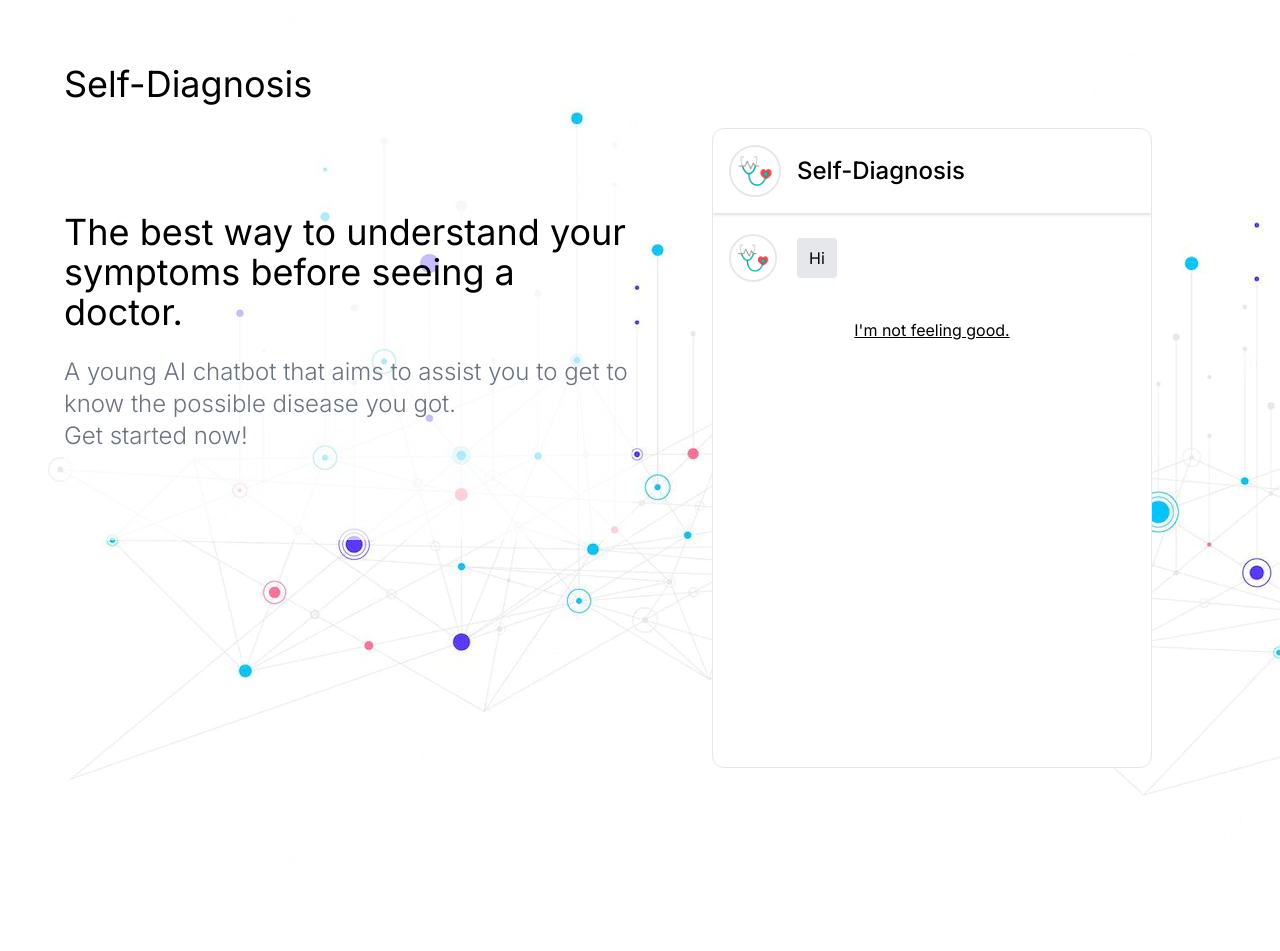
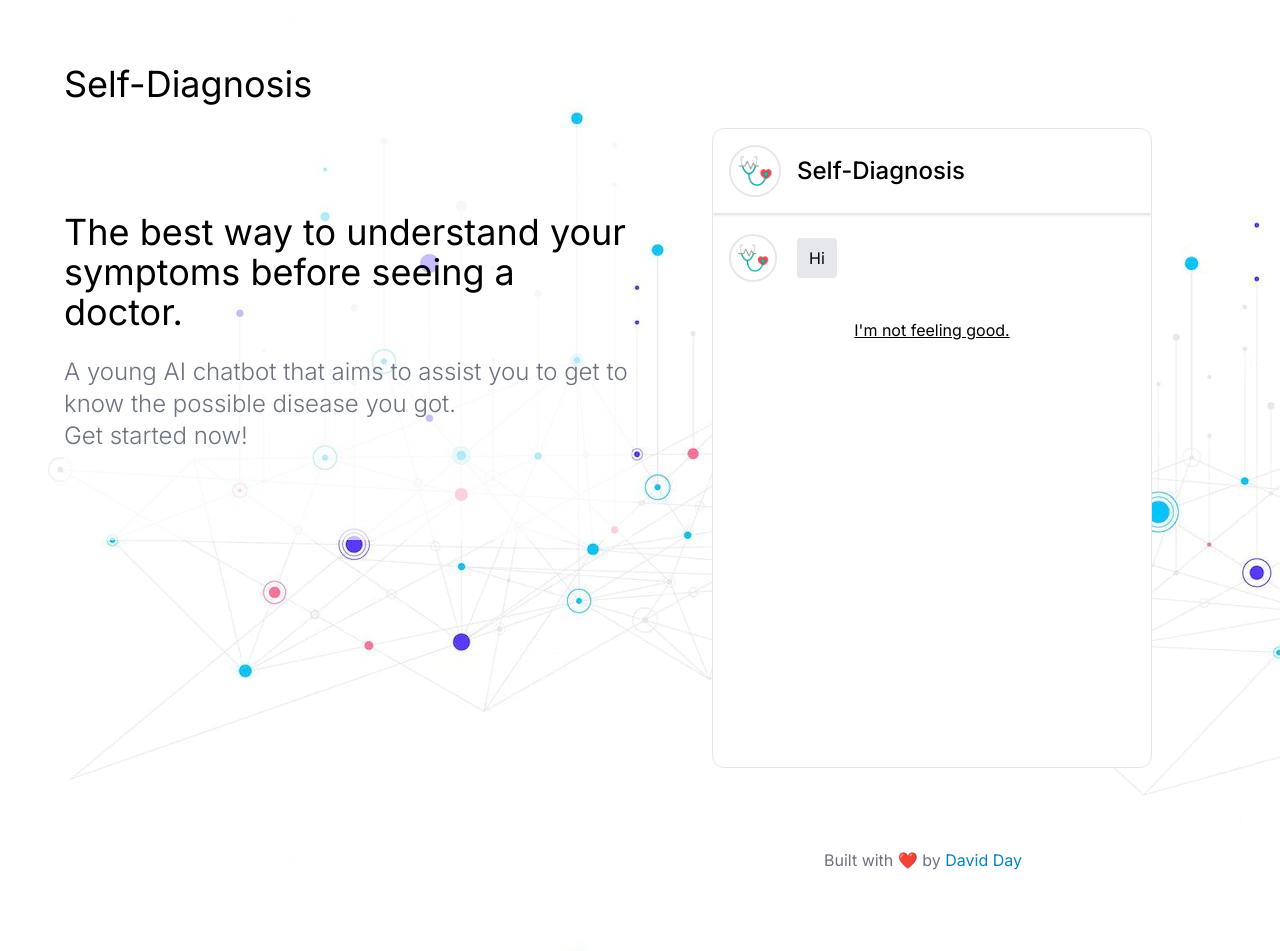
Before and after one commit to daviddaytw/Self-Diagnosis, a Next.js app: page / in a window 1280 px wide. Shown: the top 951 px of the page. Before the commit the page ends 896 px from the top, so only its background shows below. Built offline with nearby package versions, Linux system fonts and the light colour scheme; grey boxes are pictures that could not be loaded.

Commit message:
Add author info.

```diff
--- a/app/page.tsx
+++ b/app/page.tsx
@@ -19,6 +19,11 @@ export default function Home() {
           <DemoChat />
         </div>
       </div>
+
+      <footer className="p-4 flex gap-2 justify-end">
+            <div className="text-gray-500">Built with ❤️ by <a href="https://davidday.tw" className="text-sky-600" target="_blank">David Day</a></div>
+            <iframe src="https://ghbtns.com/github-btn.html?user=daviddaytw&repo=Self-Diagnosis&type=star&count=true" frameborder="0" scrolling="0" width="170" height="30" title="GitHub"></iframe>
+        </footer>
     </main>
   );
 }
```
